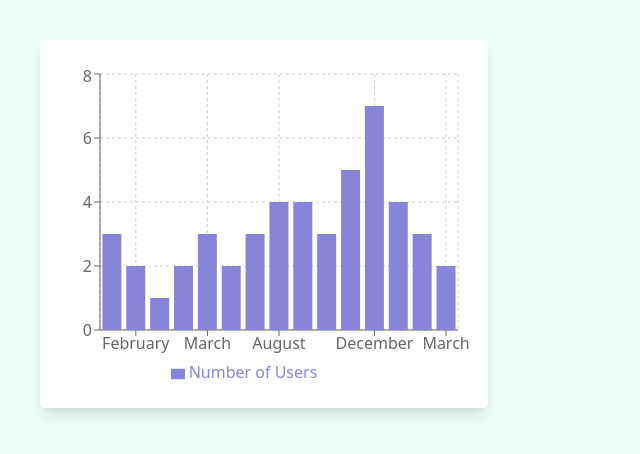
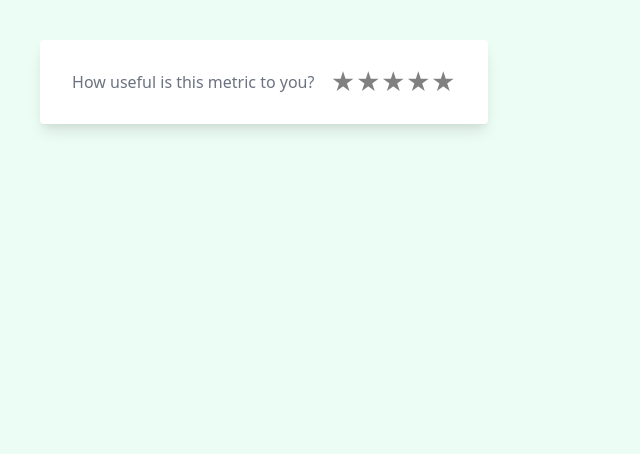
Before and after one commit to d11r/bsc-thesis, a React (Create React App) app: page / in a window 1280 px wide. Shown: the top 454 px of the page, without its empty margins (0-640 px from the left). Built offline with nearby package versions, Linux system fonts and the light colour scheme.

Commit message:
feat: metric rating UI

```diff
--- a/package.json
+++ b/package.json
@@ -12,6 +12,7 @@
     "postcss": "^7",
     "react": "^17.0.2",
     "react-dom": "^17.0.2",
+    "react-rating-stars-component": "^2.2.0",
     "react-scripts": "4.0.3",
     "recharts": "^2.0.9",
     "tailwindcss": "npm:@tailwindcss/postcss7-compat",
--- a/src/components/Metric.js
+++ b/src/components/Metric.js
@@ -9,14 +9,35 @@ import {
   ResponsiveContainer,
 } from 'recharts'
 
+import ReactStars from 'react-rating-stars-component'
+
 import {newAccountsPerMonth} from '../config'
 import {metrics} from '../constants'
+
+function RatingFeedback() {
+  return (
+    <div className="w-full px-6 flex justify-around items-center">
+      <span className="text-gray-500">How useful is this metric to you?</span>
+      <ReactStars
+        count={5}
+        size={24}
+        activeColor="#ffd700"
+        onChange={(newRating) => {
+          console.log(newRating)
+          //TODO: make the rating disappear
+          //TODO: make some sort of feedback to the user to indicate successful rating vote
+          //TODO: save the rating in the system for future recommendations
+        }}
+      />
+    </div>
+  )
+}
 
 export default function Metric({kpi}) {
   switch (kpi) {
     case metrics.newAccountsPerMonth:
       return (
-        <div className="w-full h-80">
+        <div className="w-full">
           <ResponsiveContainer>
             <BarChart
               data={newAccountsPerMonth.data}
@@ -24,7 +45,7 @@ export default function Metric({kpi}) {
                 top: 10,
                 right: 30,
                 left: 0,
-                bottom: 0,
+                bottom: 20,
               }}
             >
               <CartesianGrid strokeDasharray="3 3" />
@@ -39,6 +60,7 @@ export default function Metric({kpi}) {
               />
             </BarChart>
           </ResponsiveContainer>
+          <RatingFeedback />
         </div>
       )
 
```
Also changed, not shown: 1 other file (tests, documents, lock files or other folders).
